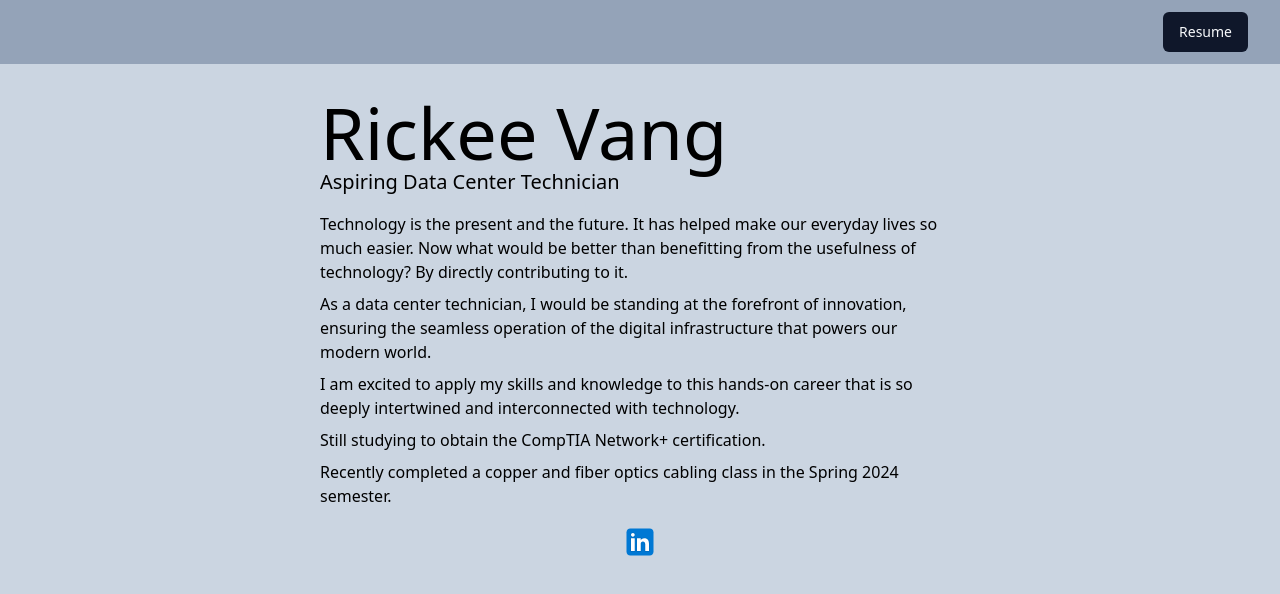
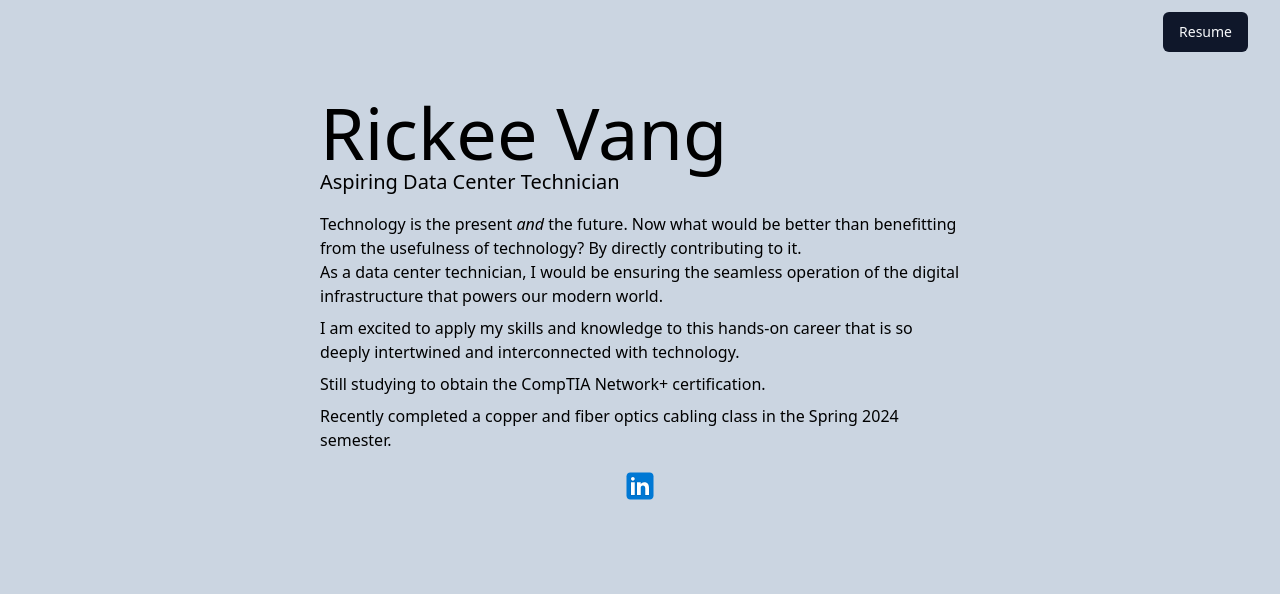
Before and after one commit to rickeev/rickeev.github.io, a Next.js app: page / in a window 1280 px wide. Shown: the top 594 px of the page. Built offline with nearby package versions, Linux system fonts and the light colour scheme.

Commit message:
Updated body text. Less verbose now

```diff
--- a/src/components/Body.js
+++ b/src/components/Body.js
@@ -7,11 +7,11 @@ const Body = () => {
     <div className="flex flex-col justify-center">
       <h1 className="text-7xl">Rickee Vang</h1>
       <h2 className="text-xl pb-4">Aspiring Data Center Technician</h2>
-       <p className="text-m pb-2">
-         Technology is the present and the future. It has helped make our everyday lives so much easier. Now what would be better than benefitting from the usefulness of technology? By directly contributing to it.
+      <p className="text-m">
+        Technology is the present <em>and</em> the future. Now what would be better than benefitting from the usefulness of technology? By directly contributing to it.
       </p>
       <p className="text-m pb-2">
-         As a data center technician, I would be standing at the forefront of innovation, ensuring the seamless operation of the digital infrastructure that powers our modern world.
+        As a data center technician, I would be ensuring the seamless operation of the digital infrastructure that powers our modern world.
       </p>
       <p className="text-m pb-2">
         I am excited to apply my skills and knowledge to this hands-on career that is so deeply intertwined and interconnected with technology.
@@ -20,7 +20,7 @@ const Body = () => {
       <p className="text-m pb-4">Recently completed a copper and fiber optics cabling class in the Spring 2024 semester.</p>
     </div>
     <div className="centered-content">
-             <a href="https://www.linkedin.com/in/rickeevang/" className="text-blue-500 hover:underline">
+      <a href="https://www.linkedin.com/in/rickeevang/">
         <Image src="/icons8-linkedin.svg" alt="LinkedIn Logo" viewBox="0 0 36 36" width="36" height="36" />
       </a>
     </div>
--- a/src/components/Navbar.js
+++ b/src/components/Navbar.js
@@ -2,7 +2,7 @@ import { Button } from "../components/ui/button";
 
 const Navbar = () => {
   return (
-  <nav className="bg-slate-400">
+  <nav>
     <div className="max-w-7xl mx-auto px-4 sm:px-6 lg:px-8">
       <div className="flex items-center justify-between h-16">
         <div className="flex items-center">
--- a/src/pages/index.js
+++ b/src/pages/index.js
@@ -2,8 +2,13 @@ import Navbar from "@/components/Navbar";
 import Body from "@/components/Body";
 import Footer from "@/components/Footer";
 
+// import { Inter } from 'next/font/google'
+
+// const inter = Inter({ subsets: ['latin'] })
+
 export default function IndexPage() {
   return (
+    // <main className={inter.className}>
     <main>
       <Navbar />
       <Body />
```
Lines whose indentation alone changed are shown as unchanged.
